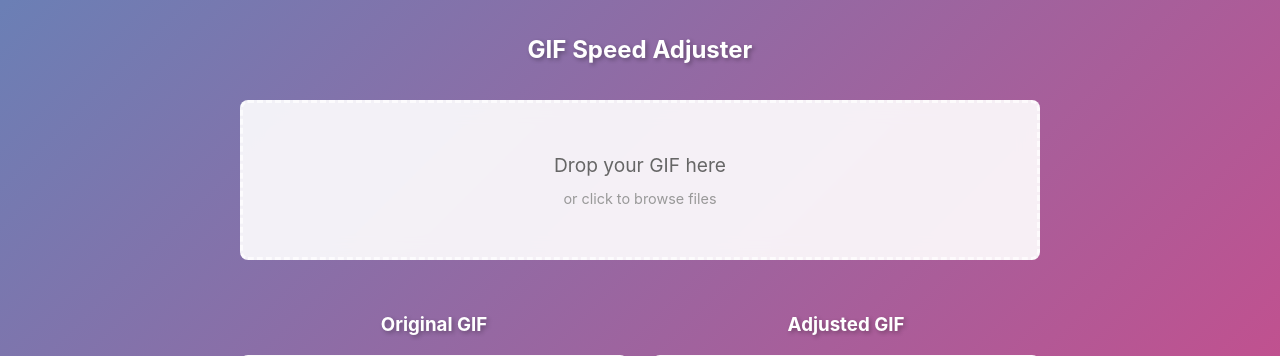
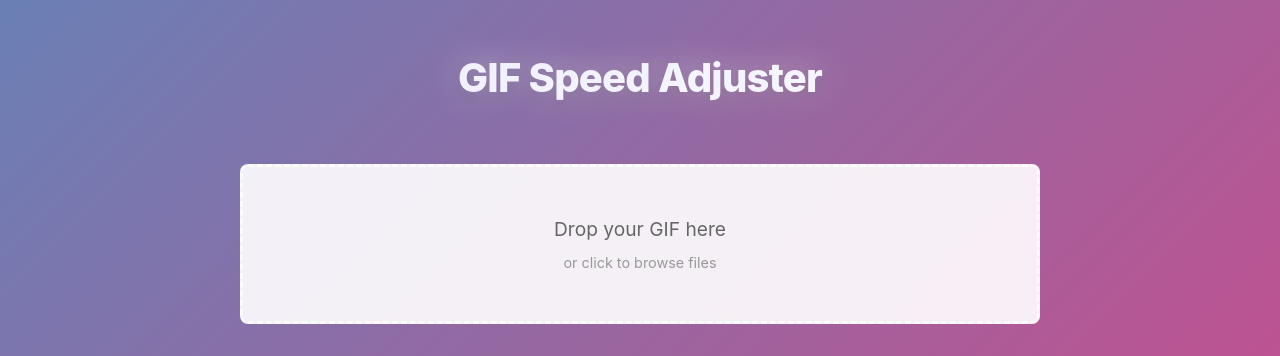
Before and after one commit to w-g-e/gif_accelerator, a Flask app: page / in a window 1280 px wide. Shown: the top 356 px of the page. Run offline with Flask 3, Linux system fonts and the light colour scheme.

Commit message:
updating/playing with css

```diff
--- a/app.py
+++ b/app.py
@@ -10,7 +10,7 @@ from werkzeug.utils import secure_filename
 
 app = Flask(__name__)
 
-# Security configuration
+# security configs
 app.config['MAX_CONTENT_LENGTH'] = 10 * 1024 * 1024  # 10MB file size limit
 app.config['UPLOAD_FOLDER'] = 'uploads'
 app.config['PROCESSING_TIMEOUT'] = 30  # 30 seconds processing timeout
@@ -374,7 +374,7 @@ def cleanup_original(filename):
 
         original_path = os.path.join(app.config['UPLOAD_FOLDER'], filename)
 
-        # Security check: ensure the resolved path is within upload directory
+        # ensure the resolved path is within upload directory
         if not os.path.abspath(original_path).startswith(os.path.abspath(app.config['UPLOAD_FOLDER'])):
             return jsonify({'error': 'Invalid file path'}), 400
 
--- a/requirements.txt
+++ b/requirements.txt
@@ -5,4 +5,5 @@ itsdangerous==2.2.0
 Jinja2==3.1.4
 MarkupSafe==2.1.5
 Werkzeug==3.0.4
-opencv-python==4.10.0.84
+Pillow>=10.0.0
+numpy>=1.24.0
--- a/static/css/style.css
+++ b/static/css/style.css
@@ -29,11 +29,56 @@ body {
     position: relative;
     z-index: 10;
     text-align: center;
-    margin-bottom: 2rem;
-    font-size: 1.5rem;
-    font-weight: bold;
-    color: white;
-    text-shadow: 2px 2px 4px rgba(0,0,0,0.3);
+    margin-bottom: 2.5rem;
+    font-size: 2.5rem;
+    font-weight: 800;
+    letter-spacing: -0.02em;
+    background: linear-gradient(135deg, #ffffff 0%, #f0f0ff 50%, #ffffff 100%);
+    background-size: 200% 200%;
+    -webkit-background-clip: text;
+    -webkit-text-fill-color: transparent;
+    background-clip: text;
+    animation: titleGradient 3s ease infinite;
+    text-shadow: 0 0 30px rgba(255, 255, 255, 0.5);
+    filter: drop-shadow(0 4px 8px rgba(0, 0, 0, 0.2));
+    padding: 1rem 0;
+    cursor: crosshair;
+    overflow: visible;
+    --magnify-x: 50%;
+    --magnify-y: 50%;
+    --magnify-scale: 1;
+    transform-origin: var(--magnify-x) var(--magnify-y);
+    transition: transform 0.1s ease-out;
+}
+
+.app-title::before {
+    content: '';
+    position: absolute;
+    top: 0;
+    left: 0;
+    right: 0;
+    bottom: 0;
+    background: radial-gradient(
+        circle 80px at var(--magnify-x) var(--magnify-y),
+        rgba(255, 255, 255, 0.3) 0%,
+        transparent 70%
+    );
+    pointer-events: none;
+    opacity: calc((var(--magnify-scale) - 1) * 2);
+    transition: opacity 0.1s ease-out;
+    border-radius: 50%;
+}
+
+@keyframes titleGradient {
+    0% {
+        background-position: 0% 50%;
+    }
+    50% {
+        background-position: 100% 50%;
+    }
+    100% {
+        background-position: 0% 50%;
+    }
 }
 
 .upload-section {
--- a/templates/index.html
+++ b/templates/index.html
@@ -76,6 +76,38 @@
             const downloadButton = document.getElementById('downloadButton');
             const originalContainer = document.getElementById('originalGifContainer');
             const processedContainer = document.getElementById('processedGifContainer');
+            const appTitle = document.querySelector('.app-title');
+
+            // Magnifying glass effect for header
+            if (appTitle) {
+                appTitle.addEventListener('mousemove', function(e) {
+                    const rect = this.getBoundingClientRect();
+                    const x = ((e.clientX - rect.left) / rect.width) * 100;
+                    const y = ((e.clientY - rect.top) / rect.height) * 100;
+
+                    // Calculate distance from center for intensity
+                    const centerX = 50;
+                    const centerY = 50;
+                    const distance = Math.sqrt(Math.pow(x - centerX, 2) + Math.pow(y - centerY, 2));
+                    const maxDistance = Math.sqrt(Math.pow(50, 2) + Math.pow(50, 2));
+                    const intensity = 1 - (distance / maxDistance);
+
+                    // Scale from 1.0 to 1.5 based on proximity to cursor
+                    const scale = 1 + (intensity * 0.5);
+
+                    this.style.setProperty('--magnify-x', x + '%');
+                    this.style.setProperty('--magnify-y', y + '%');
+                    this.style.setProperty('--magnify-scale', scale);
+                    this.style.transform = `scale(${scale})`;
+                });
+
+                appTitle.addEventListener('mouseleave', function() {
+                    this.style.setProperty('--magnify-x', '50%');
+                    this.style.setProperty('--magnify-y', '50%');
+                    this.style.setProperty('--magnify-scale', '1');
+                    this.style.transform = 'scale(1)';
+                });
+            }
 
             function getSpeedText(value) {
                 const speed = parseInt(value);
```
Also changed, not shown: uploads/shiba-inu-dancing.gif (deleted).
